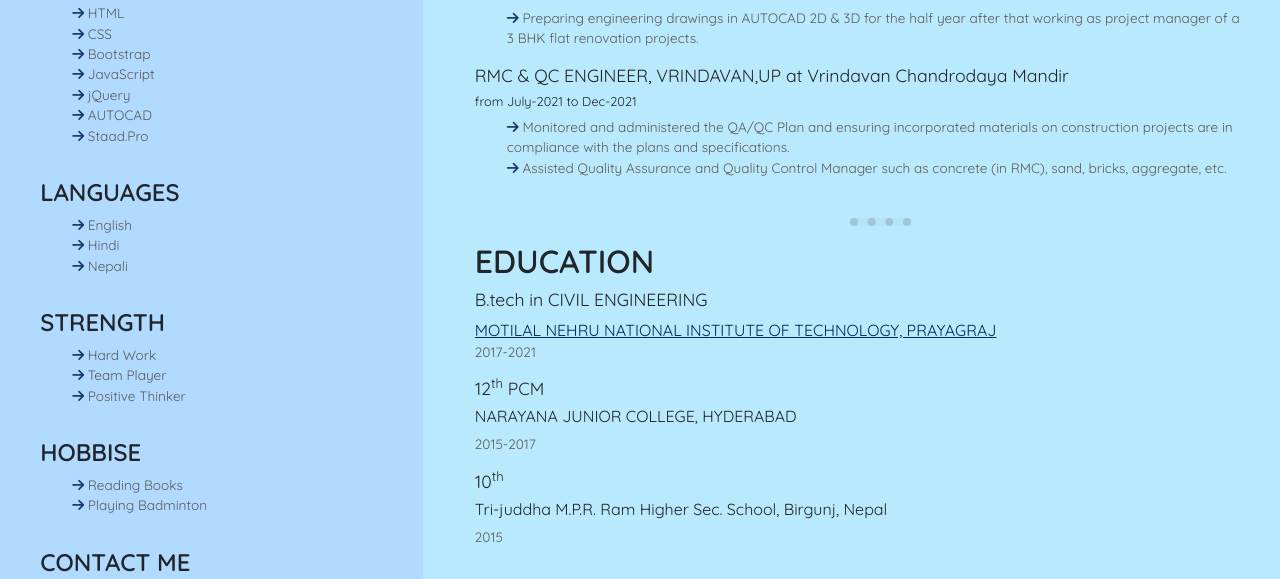
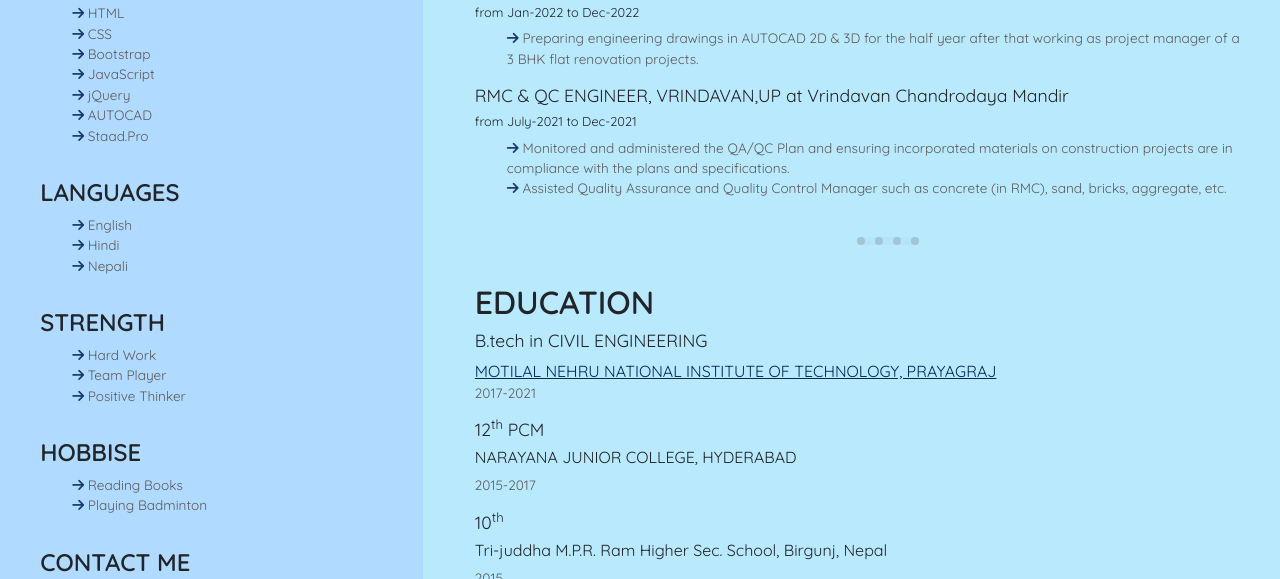
Before and after one commit to HKnitesh/Resume, a plain HTML site: page index.html in a window 1280 px wide. Shown: the part 524-1103 px from the top of the page. Drawn offline with nearby package versions, Linux system fonts and the light colour scheme; a web font is replaced by a local one.

Commit message:
css update

```diff
--- a/style.css
+++ b/style.css
@@ -90,8 +90,7 @@ a:hover {
     border-color: rgb(95, 93, 93);
     border-width: 0px 0px 8px;
     width: 8%;
-    margin-top: 40px;
-    margin-left: 375px;
+    margin: 5% 50%;
     background-color: #A5D7E8;
 }
 
```
